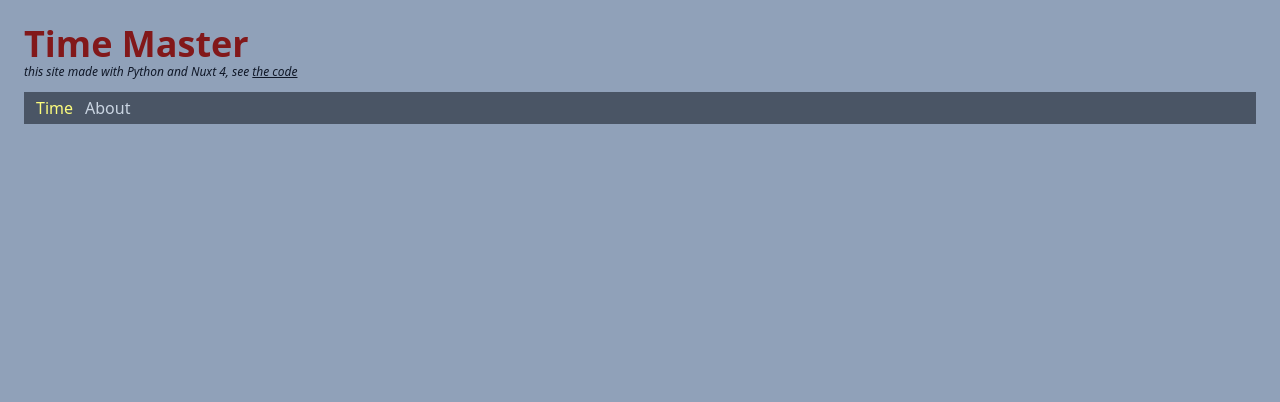
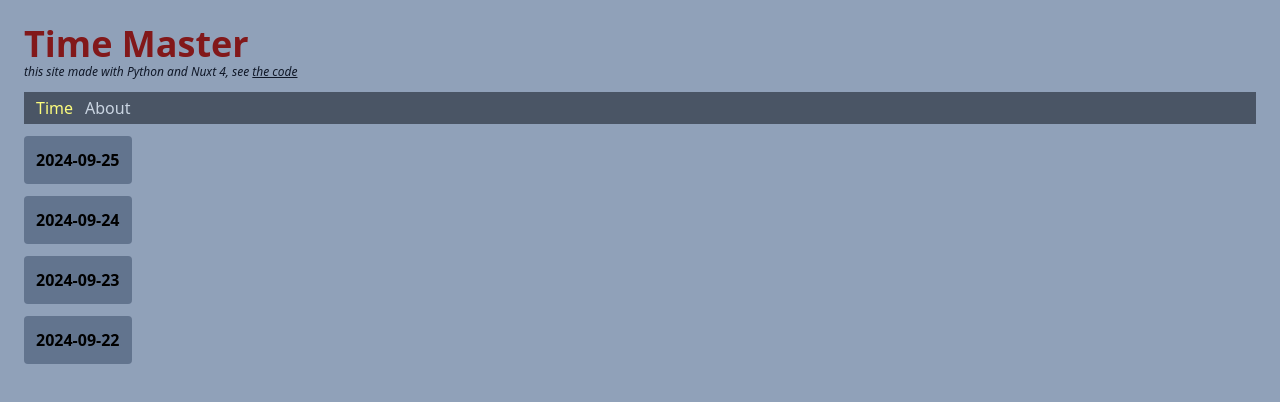
Before and after one commit to edwardtanguay/timemaster, a Nuxt app: page / in a window 1280 px wide. Shown: the top 402 px of the page. Built offline with nearby package versions, Linux system fonts and the light colour scheme.

Commit message:
Fix frontend

```diff
--- a/app/pages/index.vue
+++ b/app/pages/index.vue
@@ -1,8 +1,8 @@
 <script setup>
 import { ref } from 'vue';
-import timedays from '../../parseddata/timedays.json';
+import days from '../../parseddata/days.json';
 
-const revealed = ref(Array(timedays.length).fill(false));
+const revealed = ref(Array(days.length).fill(false));
 
 function toggle(index) {
 	revealed.value[index] = !revealed.value[index];
@@ -10,13 +10,13 @@ function toggle(index) {
 </script>
 
 <template>
-	<div v-for="(timeday, idx) in timedays"
-		 :key="timeday.suuid"
+	<div v-for="(day, idx) in days"
+		 :key="day.suuid"
 		 class="flex flex-col gap-1 p-3 mb-3 w-fit bg-slate-500 rounded">
 		<div>
 			<h3 class="font-semibold cursor-pointer"
 				@click="toggle(idx)">
-				{{ timeday.day }}
+				{{ day.date }}
 			</h3>
 			<p v-if="revealed[idx]"
 			   class="text-yellow-200">data</p>
```
